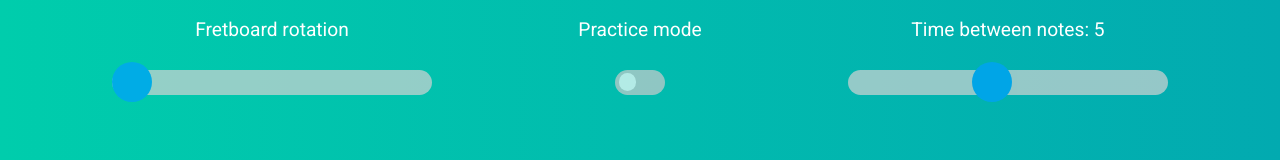
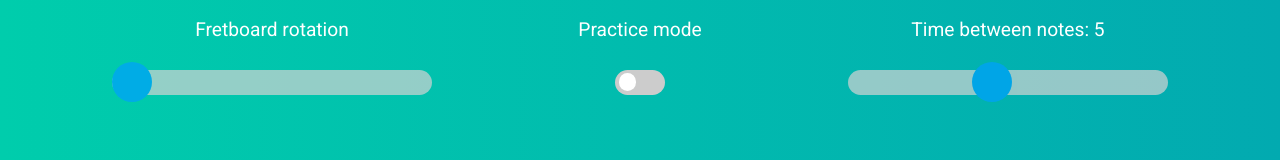
Before and after one commit to jikol1906/fretboard-learner, a React (Create React App) app: page / in a window 1280 px wide. Shown: the part 580-740 px from the top of the page. Built offline with nearby package versions, Linux system fonts and the light colour scheme.

Commit message:
Removed opacity from checkbox

```diff
--- a/src/components/Checkbox/CheckboxStyles.ts
+++ b/src/components/Checkbox/CheckboxStyles.ts
@@ -28,8 +28,6 @@ export const StyledSlider = styled.span`
 export const CheckboxLabel = styled.label`
   display: inline-flex;
   align-items: center;
-  opacity: 0.7;
-  transition: opacity .2s;
   cursor: pointer;
   --slider-container-height: 1.56em;
   --slider-container-width: calc(var(--slider-container-height) * 2);
@@ -40,9 +38,6 @@ export const CheckboxLabel = styled.label`
     display: none;
   }
 
-  &:hover {
-    opacity: 1;
-  }
 
   & input:checked + ${StyledSlider} {
     background-color: var(--color-tertiary);
```
